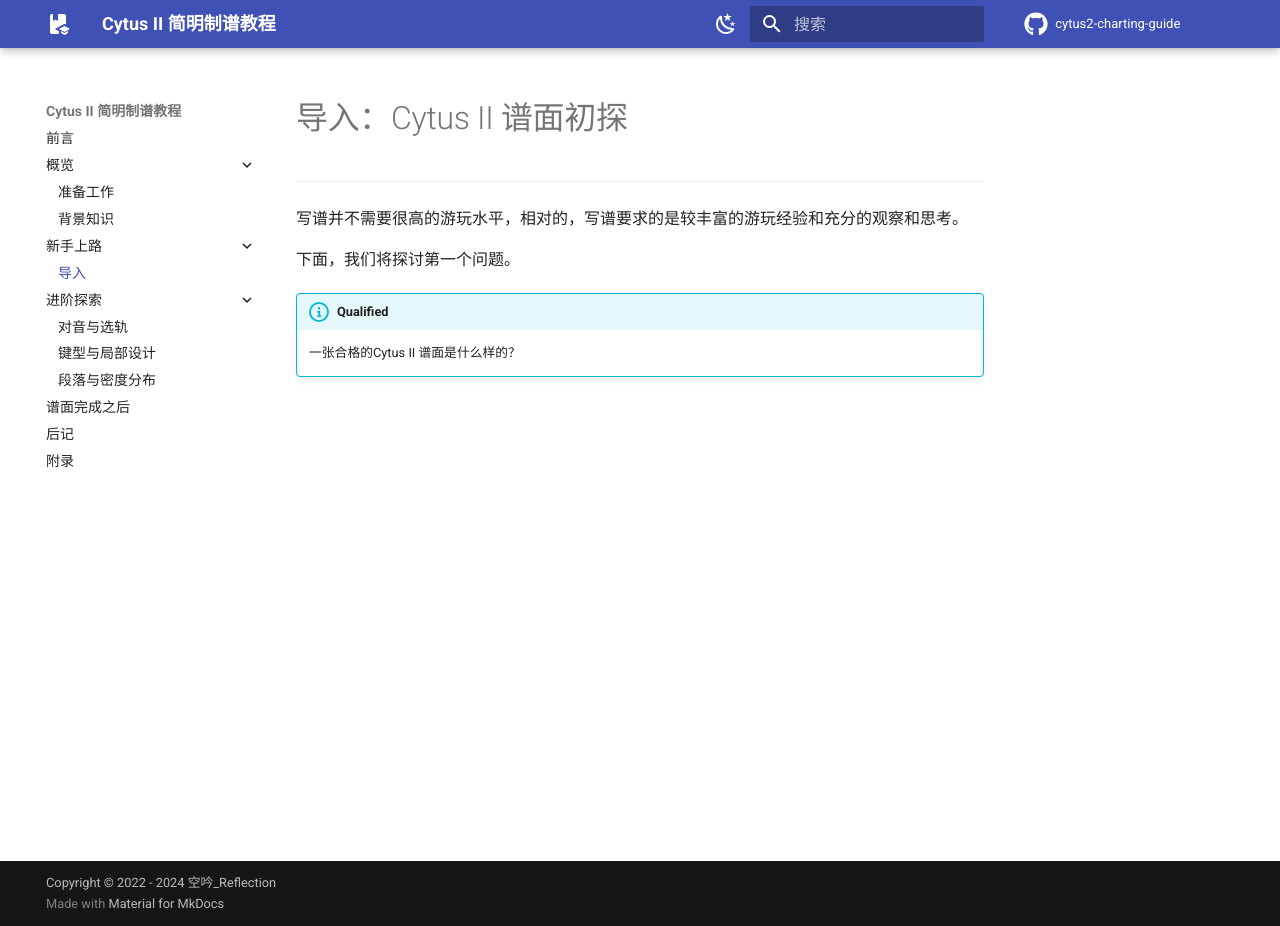
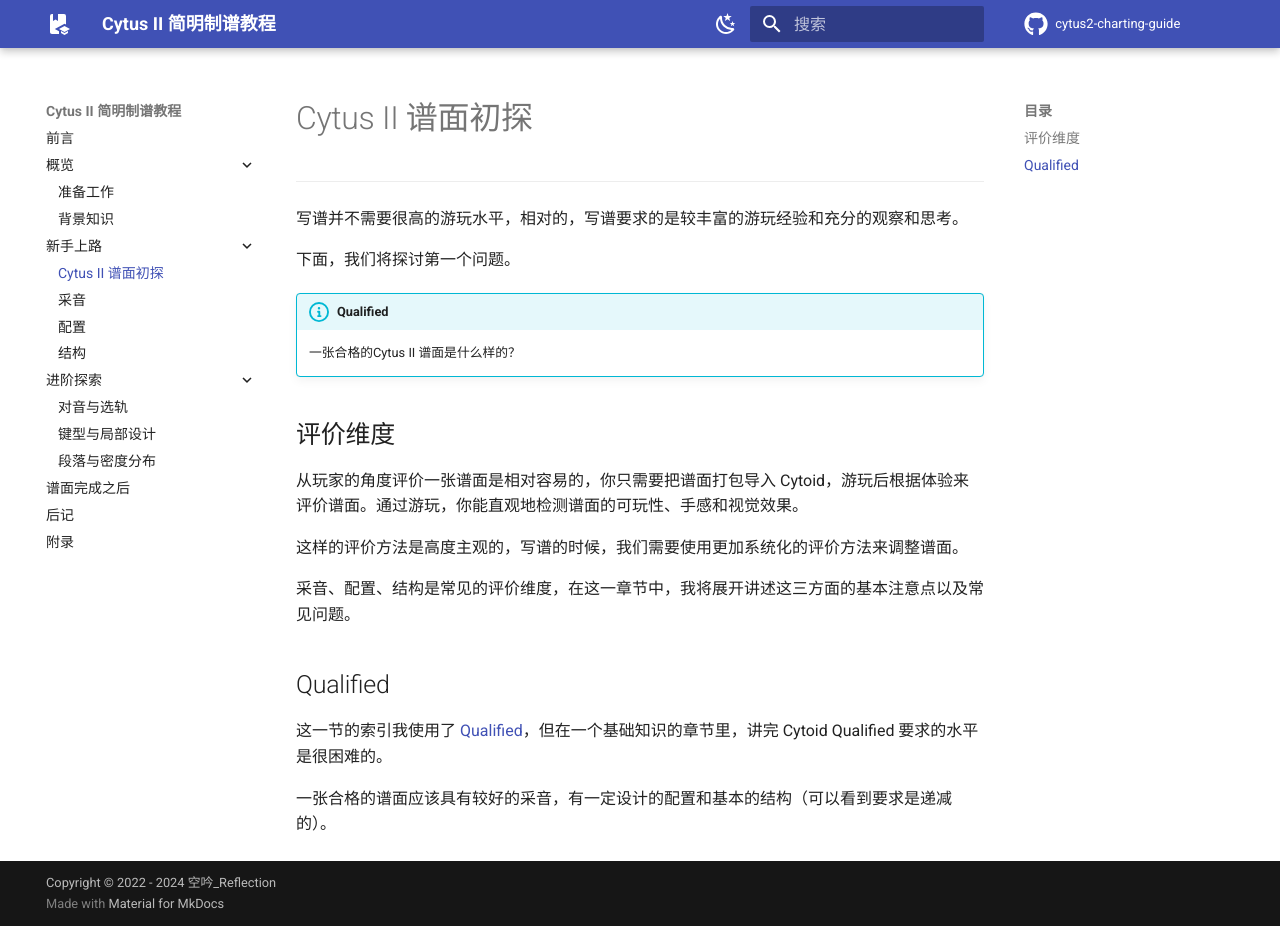
Before and after one commit to ky-reflection/cytus2-charting-guide, an MkDocs documentation site: the page built from docs/Qualified/Sostenuto.md, in a window 1280 px wide and 926 px high. Built offline with MkDocs 1.6.1 and Material for MkDocs 9.7.7, drawn with Linux system fonts in a browser that asks for light colours; comment, search, counter and statistics services are not loaded.

Commit message:
too tired to write any qualified commit msg

```diff
--- a/docs/Qualified/Sostenuto.md
+++ b/docs/Qualified/Sostenuto.md
@@ -1,4 +1,4 @@
-# 导入：Cytus II 谱面初探
+# Cytus II 谱面初探
 
 ---
 
@@ -8,3 +8,19 @@
 
 !!! info "Qualified"
     一张合格的Cytus II 谱面是什么样的？
+
+## 评价维度
+
+从玩家的角度评价一张谱面是相对容易的，你只需要把谱面打包导入 Cytoid，游玩后根据体验来评价谱面。通过游玩，你能直观地检测谱面的可玩性、手感和视觉效果。
+
+这样的评价方法是高度主观的，写谱的时候，我们需要使用更加系统化的评价方法来调整谱面。
+
+采音、配置、结构是常见的评价维度，在这一章节中，我将展开讲述这三方面的基本注意点以及常见问题。
+
+## Qualified
+
+这一节的索引我使用了 [Qualified](https://www.bilibili.com/read/cv19060788/)，但在一个基础知识的章节里，讲完 Cytoid Qualified 要求的水平是很困难的。
+
+一张合格的谱面应该具有较好的采音，有一定设计的配置和基本的结构（可以看到要求是递减的）。
+
+<!-- Cytoid 设立 Qualified 的一个重要目的是提供一批能够辅助确定  Rating 的谱面。 -->
--- a/mkdocs.yml
+++ b/mkdocs.yml
@@ -2,7 +2,7 @@
 site_author: 空吟_Relfection
 repo_name: cytus2-charting-guide
 repo_url: https://github.com/ky-reflection/cytus2-charting-guide
-dev_addr: 127.0.0.1:1215
+dev_addr: 127.0.0.1:19994
 copyright: Copyright &copy; 2022 - 2024 空吟_Reflection
 docs_dir: docs
 theme:
@@ -26,7 +26,7 @@
     - content.code.copy
     - content.code.annotate
     - navigation.tracking
-    - navigation.expand # 不折叠左侧nav节点
+    - navigation.expand
   icon:
     logo: material/book-education
     repo: fontawesome/brands/github
@@ -82,9 +82,6 @@
 plugins:
   - search:
       separator: '[\s\u200b\-_,:!=\[\]()"`/]+|\.(?!\d)|&[lg]t;|(?!\b)(?=[A-Z][a-z])'
-  # - git-revision-date-localized:
-  #     fallback_to_build_date: true
-  #     locale: zh
   - git-revision-date-localized:
       fallback_to_build_date: true
       locale: zh
@@ -104,7 +101,10 @@
     - '准备工作': Basic/Adagio.md
     - '背景知识': Basic/Adagietto.md
   - 新手上路:
-    - '导入': Qualified/Sostenuto.md
+    - 'Cytus II 谱面初探': Qualified/Sostenuto.md
+    - '采音': Qualified/Sostenuto1.md
+    - '配置': Qualified/Sostenuto2.md
+    - '结构': Qualified/Sostenuto3.md
   - 进阶探索:
     - '对音与选轨': Advanced/Accelerando.md
     - '键型与局部设计': Advanced/Stringendo.md
```
Also changed, not shown: docs/Qualified/Sostenuto1.md (added, +3 -0 lines), docs/Qualified/Sostenuto2.md (added), docs/Qualified/Sostenuto3.md (added).
